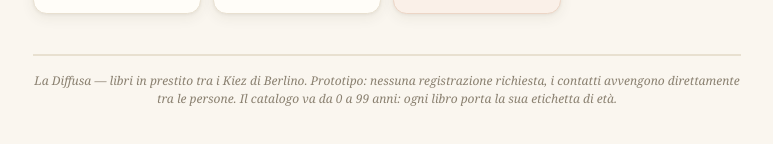
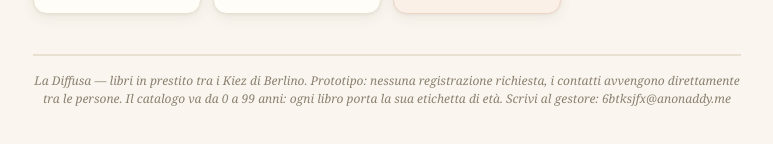
Before and after one commit to apfallin/la-diffusa, a plain HTML site: page index.html in a window 1280 px wide. Shown: the part 1032-1176 px from the top of the page, without its empty margins (253-1026 px from the left). Drawn offline with Linux system fonts and the light colour scheme.

Commit message:
How funziona onesto (ISBN: scan+incolla o a mano, aggiornamento entro ~1 giorno) + contatto gestore nel footer (IT/DE/EN)

```diff
--- a/index.html
+++ b/index.html
@@ -285,7 +285,7 @@ const T = {
       "Cerchi un libro in una lingua particolare? Pubblica il tuo desiderio.",
       "Chi presta e chi riceve si mettono in contatto e decidono come e quando incontrarsi.",
       "Ogni prestito viene registrato: il libro risulta “in prestito”, e promemoria gentili e automatici ricordano la restituzione — nessun libro perso, nessuno deve fare il poliziotto."],
-    howNote:"📱 Pensato per il telefono: apri il form e inquadra il codice a barre del libro con la fotocamera — l'ISBN si compila da solo, tu completi le altre risposte e il libro arriva sullo scaffale dopo una rapida revisione. La piattaforma con registrazione, database e promemoria automatici arriverà nel prossimo passo.",
+    howNote:"📱 Pensato per il telefono: nel form l'ISBN puoi leggerlo col lettore QR o con la fotocamera (scansiona il codice a barre e incolla il risultato nel campo), oppure scriverlo a mano dal retro del libro — attenzione a non saltare una cifra. Il libro non compare subito: un'automazione riceve le risposte e lo mette sullo scaffale, in genere entro un giorno. La piattaforma con registrazione, database e promemoria automatici arriverà nel prossimo passo.",
     lblOffer:"Offri un libro",subOffer:"un breve form dal telefono",
     lblWish:"Cerco un libro",subWish:"pubblica il tuo desiderio",
     allKiez:"Tutti i Kiez",allLang:"Tutte le lingue",allGenre:"Tutti i generi",sortNew:"Ultimi arrivati",sortOld:"Prima i più datati",
@@ -321,7 +321,7 @@ const T = {
     stateAvail:"✅ Disponibile al prestito",stateLent:"⏳ In prestito fino a",more:"mostra tutto",
     th:{t:"Titolo",a:"Autore",l:"Lingua",k:"Kiez",age:"Per",s:"Stato",o:"Da"},
     vList:"Lista",vTable:"Copertine",dice:"🎲 Sorprendimi",
-    foot:"La Diffusa — libri in prestito tra i Kiez di Berlino. Prototipo: nessuna registrazione richiesta, i contatti avvengono direttamente tra le persone. Il catalogo va da 0 a 99 anni: ogni libro porta la sua etichetta di età.",
+    foot:"La Diffusa — libri in prestito tra i Kiez di Berlino. Prototipo: nessuna registrazione richiesta, i contatti avvengono direttamente tra le persone. Il catalogo va da 0 a 99 anni: ogni libro porta la sua etichetta di età. Scrivi al gestore: 6btksjfx@anonaddy.me",
     mailFoot:"—\nLa Diffusa · https://apfallin.github.io/la-diffusa/\nServizio comunitario in fase beta: facciamo del nostro meglio, ma prestiti e accordi avvengono direttamente tra le persone, che ne restano le uniche responsabili."
   },
   de:{
@@ -331,7 +331,7 @@ const T = {
       "Du suchst ein Buch in einer bestimmten Sprache? Veröffentliche deinen Wunsch.",
       "Geber und Nehmer nehmen Kontakt auf und vereinbaren, wie und wo sie sich treffen.",
       "Jede Ausleihe wird vermerkt: das Buch gilt als „ausgeliehen“, und freundliche, automatische Erinnerungen bitten um Rückgabe — kein Buch geht verloren, niemand muss Polizist spielen."],
-    howNote:"📱 Fürs Handy gedacht: Formular öffnen und den Barcode des Buches mit der Kamera scannen — die ISBN füllt sich von selbst ein, du vervollständigst die restlichen Angaben, und nach einer kurzen Prüfung landet das Buch im Regal. Die Plattform mit Registrierung, Datenbank und automatischen Erinnerungen kommt im nächsten Schritt.",
+    howNote:"📱 Fürs Handy gedacht: Im Formular kannst du den Barcode mit dem QR-Scanner oder der Kamera lesen (Code scannen und ins Feld einfügen) oder ihn von Hand von der Buchrückseite abschreiben — achte darauf, keine Ziffer zu übersehen. Das Buch erscheint nicht sofort: Eine Automatik nimmt die Antworten entgegen und stellt das Buch ins Regal, in der Regel innerhalb eines Tages. Die Plattform mit Registrierung, Datenbank und automatischen Erinnerungen kommt im nächsten Schritt.",
     lblOffer:"Buch anbieten",subOffer:"kurzes Formular vom Handy",
     lblWish:"Buch gesucht",subWish:"Veröffentliche deinen Wunsch",
     allKiez:"Alle Kieze",allLang:"Alle Sprachen",allGenre:"Alle Genres",sortNew:"Neu zuerst",sortOld:"Ältere zuerst",
@@ -367,7 +367,7 @@ const T = {
     stateAvail:"✅ Verfügbar zum Verleihen",stateLent:"⏳ Ausgeliehen bis",more:"mehr anzeigen",
     th:{t:"Titel",a:"Autor",l:"Sprache",k:"Kiez",age:"Für",s:"Status",o:"Von"},
     vList:"Liste",vTable:"Cover",dice:"🎲 Überrasch mich",
-    foot:"La Diffusa — Bücher leihen zwischen den Kiezen Berlins. Prototyp: keine Registrierung nötig, die Menschen treten direkt in Kontakt. Der Katalog reicht von 0 bis 99: Jedes Buch trägt eine Altersangabe.",
+    foot:"La Diffusa — Bücher leihen zwischen den Kiezen Berlins. Prototyp: keine Registrierung nötig, die Menschen treten direkt in Kontakt. Der Katalog reicht von 0 bis 99: Jedes Buch trägt eine Altersangabe. Schreib dem Betreiber: 6btksjfx@anonaddy.me",
     mailFoot:"—\nLa Diffusa · https://apfallin.github.io/la-diffusa/\nGemeinschaftsdienst in der Beta-Phase: Wir geben unser Bestes, aber Ausleihe und Absprachen erfolgen direkt zwischen den Personen, die dafür verantwortlich bleiben."
   },
   en:{
@@ -377,7 +377,7 @@ const T = {
       "Looking for a book in a particular language? Post your wish.",
       "Lender and borrower get in touch and arrange how and where to meet.",
       "Every loan is recorded: the book shows as “on loan”, and gentle automatic reminders ask for its return — no book gets lost, and nobody has to play detective."],
-    howNote:"📱 Built for your phone: open the form and scan the book's barcode with your camera — the ISBN fills itself in, you complete the remaining answers, and after a quick check the book lands on the shelf. The platform with sign-up, database and automatic reminders comes next.",
+    howNote:"📱 Built for your phone: in the form you can read the barcode with your QR scanner or camera (scan and paste it into the field), or type it by hand from the back of the book — take care not to skip a digit. The book doesn't appear right away: an automation picks up the answers and puts the book on the shelf, usually within a day. The platform with sign-up, database and automatic reminders comes next.",
     lblOffer:"Offer a book",subOffer:"a short form from your phone",
     lblWish:"Looking for a book",subWish:"post your wish",
     allKiez:"All Kieze",allLang:"All languages",allGenre:"All genres",sortNew:"Newest first",sortOld:"Oldest first",
@@ -413,7 +413,7 @@ const T = {
     stateAvail:"✅ Available to borrow",stateLent:"⏳ On loan until",more:"show more",
     th:{t:"Title",a:"Author",l:"Language",k:"Kiez",age:"For",s:"Status",o:"By"},
     vList:"List",vTable:"Covers",dice:"🎲 Surprise me",
-    foot:"La Diffusa — lending books across Berlin's Kieze. Prototype: no sign-up needed, people get in touch directly. The catalogue ranges from 0 to 99: every book carries an age label.",
+    foot:"La Diffusa — lending books across Berlin's Kieze. Prototype: no sign-up needed, people get in touch directly. The catalogue ranges from 0 to 99: every book carries an age label. Write to the keeper: 6btksjfx@anonaddy.me",
     mailFoot:"—\nLa Diffusa · https://apfallin.github.io/la-diffusa/\nCommunity service in beta: we do our best, but lending and arrangements happen directly between people, who remain the only ones responsible."
   }
 };
```
